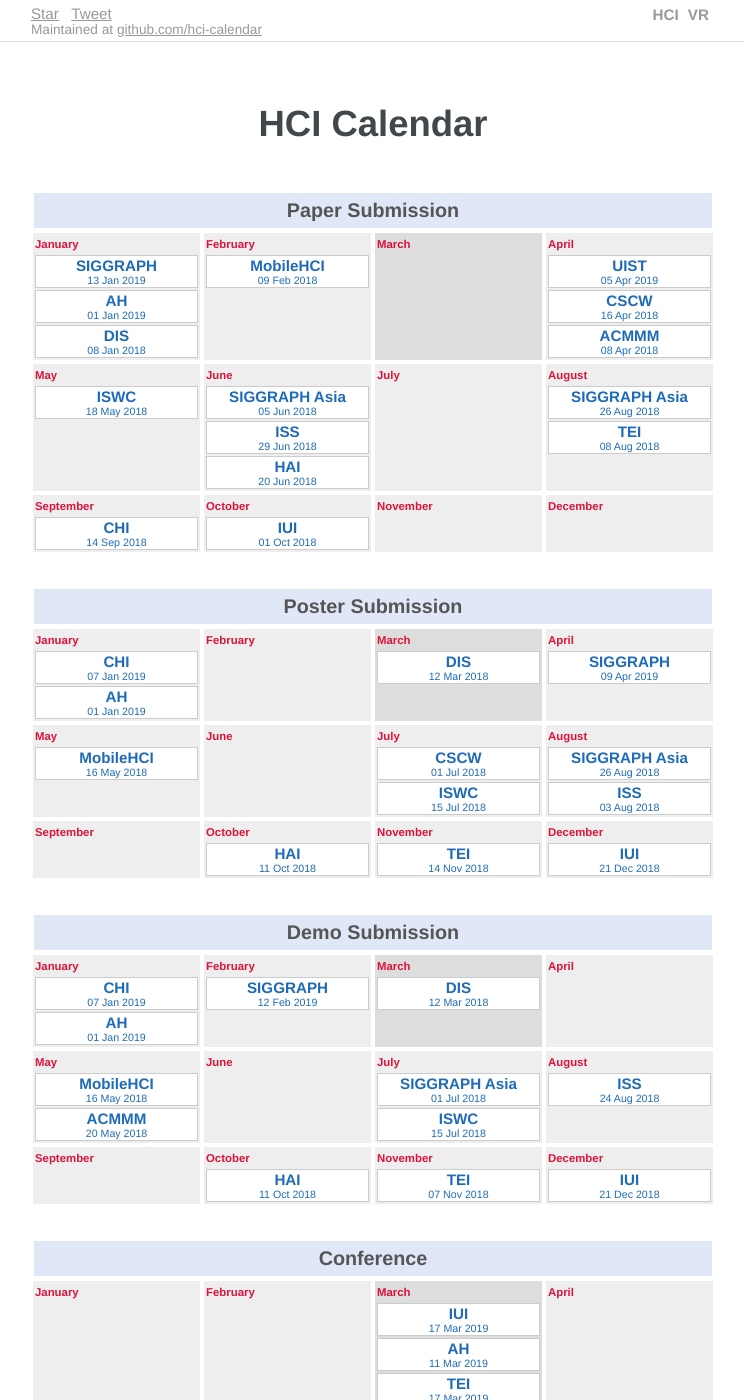
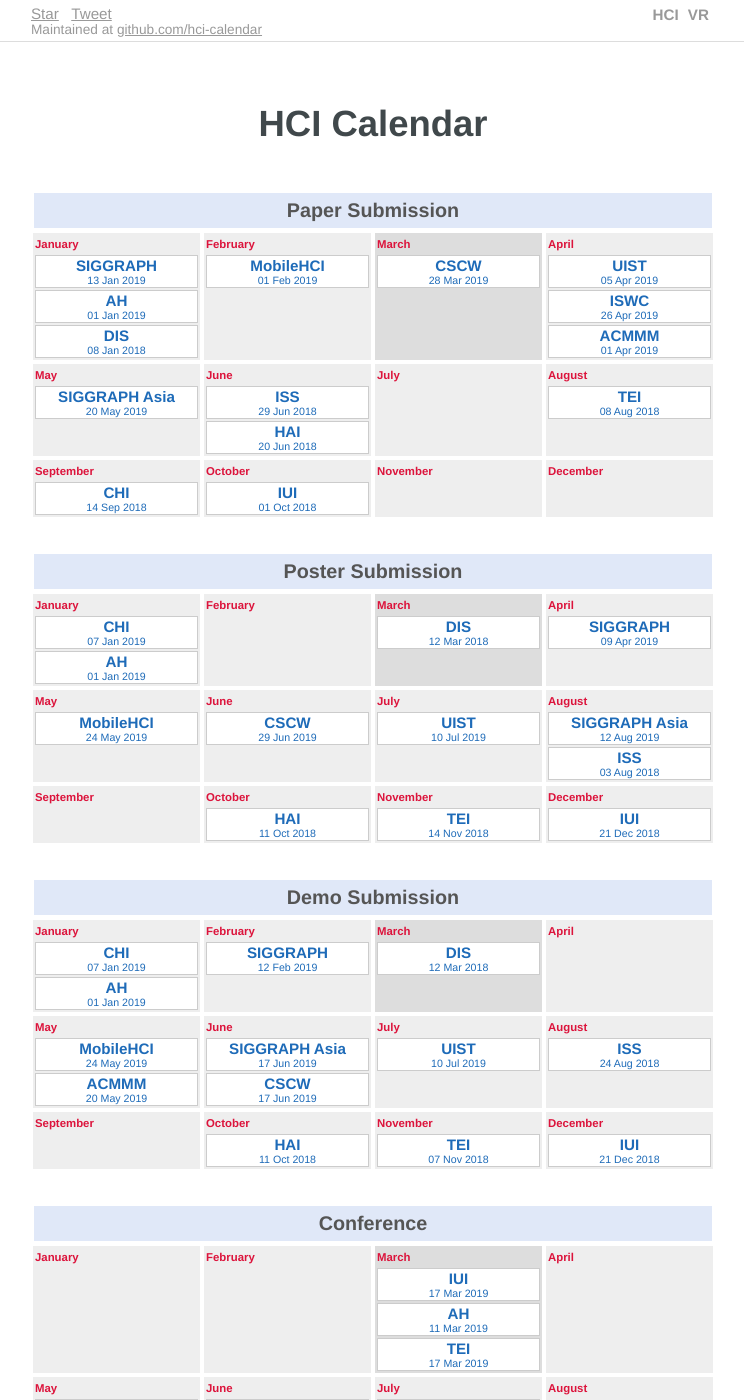
Before and after one commit to hci-calendar/hci-calendar.github.io, a Jekyll site: the page built from _pages/cal/hci.md, in a window 1280 px wide and 1400 px high. Shown: the whole window, without its empty margins (267-1011 px from the left). Built offline with Jekyll 4.4.1, drawn with Linux system fonts in a browser that asks for light colours; comment, search, counter and statistics services are not loaded; some of the changed text lies outside the part shown.

Commit message:
update uist, sa, cscw, mobilehci, iswcacmmm

```diff
--- a/_data/cal/hci.yml
+++ b/_data/cal/hci.yml
@@ -52,10 +52,10 @@
       date: "2019-04-05"
     -
       type: Poster
-      date: "TBD"
+      date: "2019-07-10"
     -
       type: Demo
-      date: "TBD"
+      date: "2019-07-10"
   -
     year: 2018
     date: "2018-10-14"
@@ -125,6 +125,21 @@
   long: ACM SIGGRAPH Conference and Exhibition on Computer Graphics and Interactive Techniques in Asia
   years:
   -
+    year: 2019
+    date: "2019-11-17"
+    url : https://sa2019.siggraph.org/
+    info: Brisbane, Australia
+    submissions:
+    -
+      type: Technical Paper
+      date: "2019-05-20"
+    -
+      type: E-Tech (Demo)
+      date: "2019-06-17"
+    -
+      type: Technical Brief and Poster
+      date: "2019-08-12"
+  -
     year: 2018
     date: "2018-12-04"
     url : https://sa2018.siggraph.org/en/
@@ -147,6 +162,21 @@
   long: ACM Conference on Computer-Supported Cooperative Work and Social Computing
   years:
   -
+    year: 2019
+    date: "2019-11-09"
+    url : http://cscw.acm.org/2019/
+    info: --% - Austin, Texas
+    submissions:
+    -
+      type: Paper
+      date: "2019-03-28"
+    -
+      type: Poster
+      date: "2019-06-29"
+    -
+      type: Demo
+      date: "2019-06-17"
+  -
     year: 2018
     date: "2018-11-03"
     url : http://cscw.acm.org/2018/
@@ -162,6 +192,21 @@
 - name: MobileHCI
   long: International Conference on Human-Computer Interaction with Mobile Devices and Services
   years:
+  -
+    year: 2019
+    date: "2019-10-01"
+    url : https://mobilehci.acm.org/2019/
+    info: --% - Taipei, Taiwan
+    submissions:
+    -
+      type: Paper
+      date: "2019-02-01"
+    -
+      type: Poster (LBW)
+      date: "2019-05-24"
+    -
+      type: Demo
+      date: "2019-05-24"
   -
     year: 2018
     date: "2018-09-03"
@@ -304,10 +349,19 @@
   long: International Symposium on Wearable Computers
   years:
   -
+    year: 2019
+    date: "2019-09-09"
+    url : http://iswc.net/iswc19/
+    info: --% - London, UK
+    submissions:
+    -
+      type: Paper
+      date: "2019-04-26"
+  -
     year: 2018
     date: "2018-10-08"
     url : http://iswc.net/iswc18/
-    info: --%
+    info: --% - Singapore
     submissions:
     -
       type: Paper
@@ -376,6 +430,18 @@
   long: ACM International Conference on Multimedia
   years:
   -
+    year: 2019
+    date: "2019-10-21"
+    url : http://www.acmmm.org/2019/
+    info: --% - Nice, France
+    submissions:
+    -
+      type: Paper
+      date: "2019-04-01"
+    -
+      type: Demo and Video
+      date: "2019-05-20"
+  -
     year: 2018
     date: "2018-10-22"
     url : http://www.acmmm.org/2018/
```
